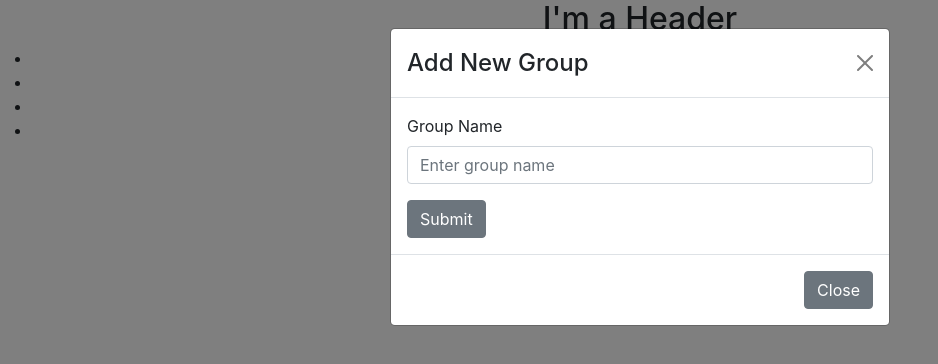
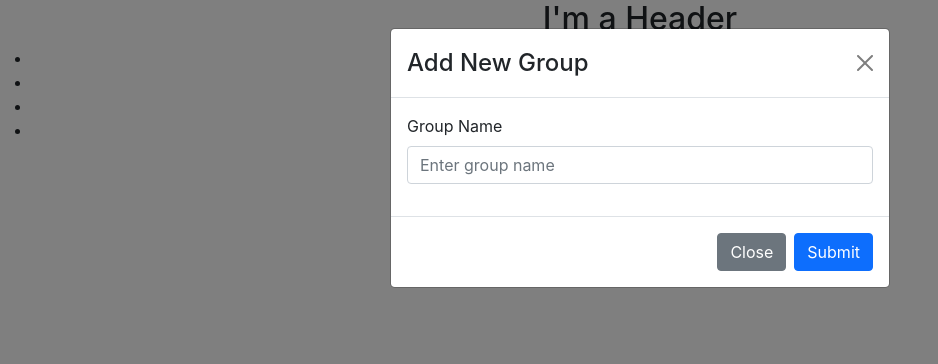
Before and after one commit to thePumaLovers/project-planning-client, a React (Create React App) app: page /groups in a window 1280 px wide. Both pictures are taken after a click on the button "Add a Group". Shown: the top 364 px of the page, without its empty margins (0-938 px from the left). Built offline with nearby package versions, Linux system fonts and the light colour scheme.

Commit message:
changed submit button to both submit form and close the modal Co-authored-by: @mpowell773

```diff
--- a/src/Components/GroupForm/GroupForm.js
+++ b/src/Components/GroupForm/GroupForm.js
@@ -25,17 +25,6 @@ const GroupForm = () => {
     }
   };
 
-
-  // const handleChange = (event) => {
-  //   event.preventDefault();
-  //   console.log(event.target.id);
-  //   if (event.target.id === "formGroupName") {
-  //     setForm({ ...form, groupName: event.target.value });
-  //   } else if (event.target.id === "formLocation") {
-  //     setForm({ ...form, location: event.target.value });
-  //   }
-  // };
-
   // handleSubmit
   const handleSubmit = (event) => {
     event.preventDefault();
@@ -58,9 +47,7 @@ const GroupForm = () => {
               <Form.Label>Group Name</Form.Label>
               <Form.Control type="input" placeholder="Enter group name" value={form.groupName} onChange={handleChange}/>
             </Form.Group>
-            <Button variant="secondary" onClick={handleSubmit}>
-              Submit
-            </Button>
+
           </Form>
         {/* <Form>
   <Form.Group className="mb-3" controlId="formBasicEmail">
@@ -84,9 +71,13 @@ const GroupForm = () => {
 </Form> */}
         </Modal.Body>
         <Modal.Footer>
-          <Button variant="secondary" onClick={handleClose}>
+        <Button variant="secondary" onClick={handleClose}>
             Close
           </Button>
+          <Button variant="primary" onClick={ (event) => {handleSubmit(event); handleClose();}}>
+              Submit
+          </Button>
+
         </Modal.Footer>
       </Modal>
     </div>
```
